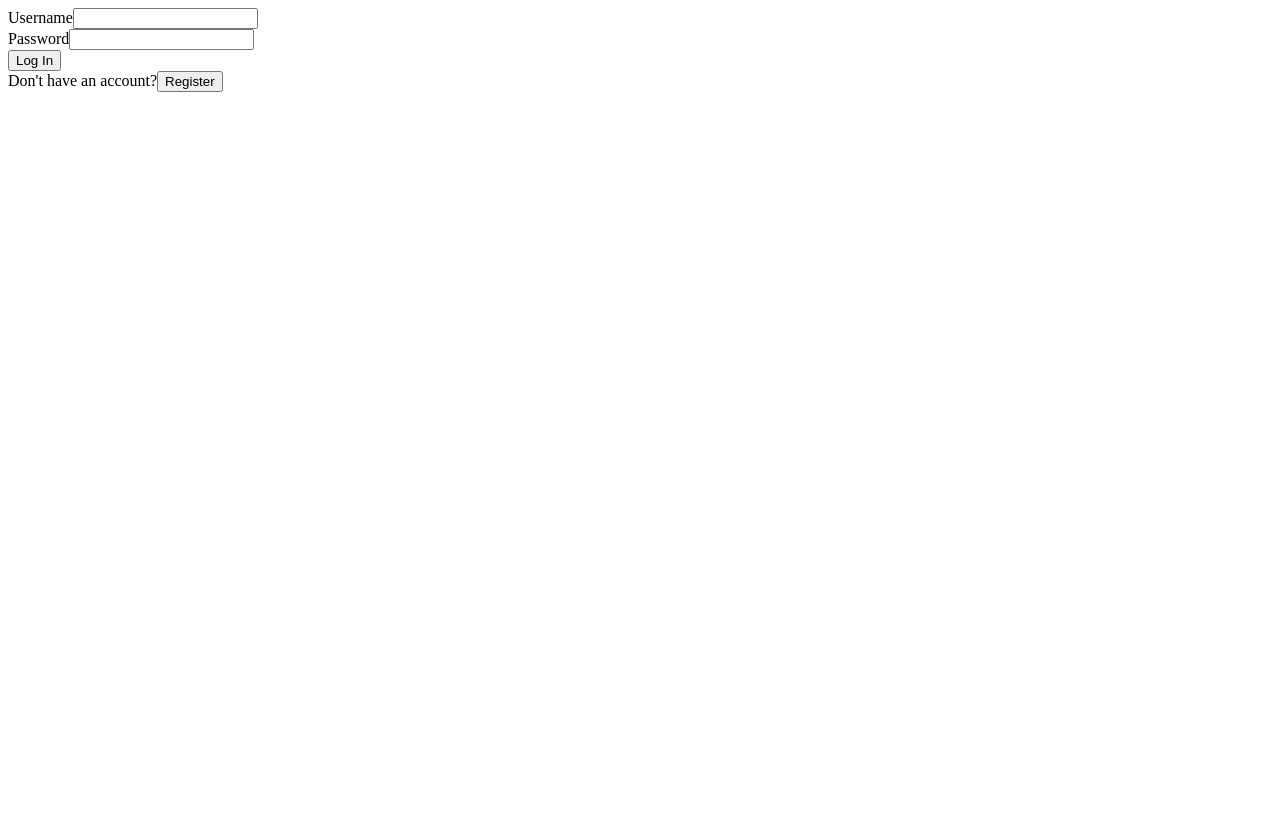
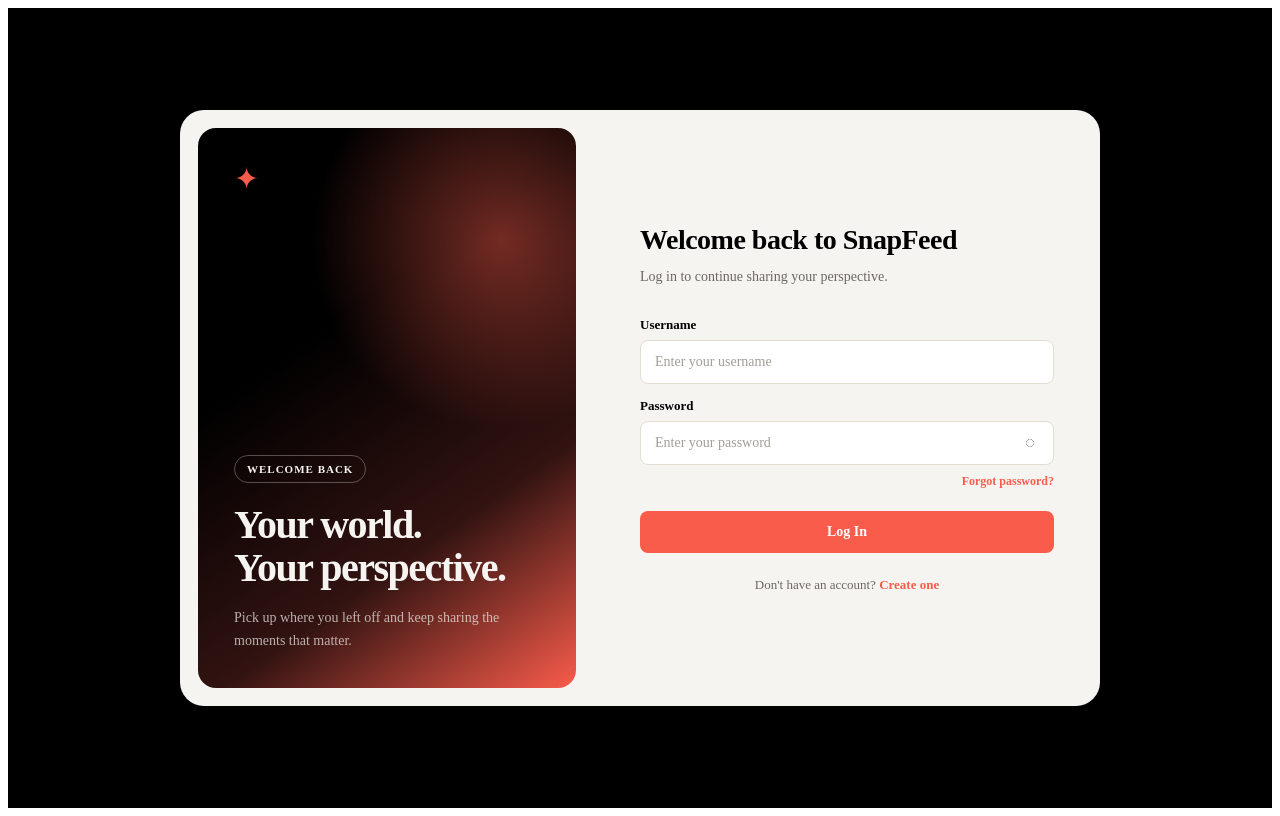
Before and after one commit to aashnaregmi/Snapfeed, a React app in the folder frontend/: page /login in a window 1280 px wide. Built offline with nearby package versions, Linux system fonts and the light colour scheme; the HTML template or start-up script is replaced by a standard one.

Commit message:
feat: implement login functionality

```diff
--- a/frontend/src/pages/Login/Login.jsx
+++ b/frontend/src/pages/Login/Login.jsx
@@ -1,5 +1,6 @@
 import { useState } from "react";
 import { useNavigate } from "react-router-dom";
+import "./Login.css";
 
 function Login() {
   const navigate = useNavigate();
@@ -10,8 +11,8 @@ function Login() {
   });
 
   const [loading, setLoading] = useState(false);
+  const [showPassword, setShowPassword] = useState(false);
   const [error, setError] = useState("");
-  const [success, setSuccess] = useState("");
 
   const handleChange = (e) => {
     const { name, value } = e.target;
@@ -22,7 +23,6 @@ function Login() {
     });
 
     setError("");
-    setSuccess("");
   };
 
   const handleLogin = async (e) => {
@@ -30,7 +30,6 @@ function Login() {
 
     setLoading(true);
     setError("");
-    setSuccess("");
 
     const formData = new URLSearchParams();
     formData.append("username", loginData.username);
@@ -48,54 +47,123 @@ function Login() {
       const data = await response.json();
 
       if (!response.ok) {
-        setError(data.detail || "Login failed");
+        setError(data.detail || "Login failed. Please try again.");
         return;
       }
 
-      setSuccess("Login successful!");
+      // Navigate to the Home route
       navigate("/");
     } catch {
-      setError("Unable to connect to the server");
+      setError("Unable to connect to the server. Please try again.");
     } finally {
       setLoading(false);
     }
   };
 
   return (
-    <div>
+    <div className="login-page">
+      <div className="login-card">
+        {/* LEFT BANNER */}
+        <div className="login-banner">
+          <div className="login-banner-content">
+            <div className="login-banner-logo">✦</div>
+
+            <div className="login-banner-bottom">
+              <span className="login-banner-tag">Welcome Back</span>
+
+              <h1>
+                Your world.
+                <br />
+                Your perspective.
+              </h1>
+
+              <p>
+                Pick up where you left off and keep sharing the moments that
+                matter.
+              </p>
+            </div>
+          </div>
+        </div>
+
+        {/* RIGHT FORM */}
+        <div className="login-form-section">
+          <div className="login-form-header">
+            <h2>Welcome back to SnapFeed</h2>
+            <p>Log in to continue sharing your perspective.</p>
+          </div>
+
           <form onSubmit={handleLogin}>
-        <div>
-          <label htmlFor="username">Username</label>
+            {/* USERNAME */}
+            <div className="login-input-group">
+              <label htmlFor="loginUsername">Username</label>
+
               <input
-            id="username"
+                id="loginUsername"
                 name="username"
                 type="text"
+                placeholder="Enter your username"
                 value={loginData.username}
                 onChange={handleChange}
                 required
               />
             </div>
 
-        <div>
-          <label htmlFor="password">Password</label>
+            {/* PASSWORD */}
+            <div className="login-input-group">
+              <label htmlFor="loginPassword">Password</label>
+
+              <div className="login-password-wrapper">
                 <input
-            id="password"
+                  id="loginPassword"
                   name="password"
-            type="password"
+                  type={showPassword ? "text" : "password"}
+                  placeholder="Enter your password"
                   value={loginData.password}
                   onChange={handleChange}
                   required
                 />
+
+                <button
+                  type="button"
+                  className="login-password-toggle"
+                  onClick={() => setShowPassword(!showPassword)}
+                  aria-label="Toggle password visibility"
+                >
+                  {showPassword ? "◉" : "◌"}
+                </button>
               </div>
 
-        <button type="submit" disabled={loading}>
+              <button
+                type="button"
+                className="forgot-button"
+                onClick={() => navigate("/forgot-password")}
+              >
+                Forgot password?
+              </button>
+            </div>
+
+            {/* LOGIN BUTTON */}
+            <button type="submit" className="login-button" disabled={loading}>
               {loading ? "Logging in..." : "Log In"}
             </button>
           </form>
-      {error && <p style={{ color: "red" }}>{error}</p>} Don't have an account?
-      <button type="button" onClick={() => navigate("/register")}>
-        Register
+
+          {/* ERROR AND SUCCESS MESSAGES */}
+          {error && <p style={{ color: "red" }}>{error}</p>}
+
+          {/* REGISTER */}
+          <p className="register-footer">
+            Don't have an account?{" "}
+            <button
+              type="button"
+              className="text-button"
+              onClick={() => navigate("/register")}
+            >
+              Create one
             </button>
+          </p>
+        </div>
+      </div>
     </div>
   );
 }
--- a/frontend/src/pages/Login/login.css
+++ b/frontend/src/pages/Login/login.css
@@ -0,0 +1,337 @@
+
+:root {
+  --color-paper: #F6F4F1;
+  --color-stone: #E4DED2;
+  --color-coral: #F95C4B;
+  --color-black: #000000;
+
+  --bg-app: var(--color-black);
+  --bg-card: var(--color-paper);
+  --border-card: var(--color-stone);
+  --text-main: var(--color-black);
+  --accent-active: var(--color-coral);
+}
+
+/* PAGE */
+.login-page {
+  min-height: 100vh;
+  background: var(--bg-app);
+  display: flex;
+  align-items: center;
+  justify-content: center;
+  padding: 32px;
+  box-sizing: border-box;
+}
+
+/* MAIN CARD */
+.login-card {
+  width: 100%;
+  max-width: 920px;
+  display: flex;
+  background: var(--bg-card);
+  border-radius: 24px;
+  overflow: hidden;
+  box-shadow: 0 25px 60px rgba(0, 0, 0, 0.35);
+}
+
+/* LEFT BANNER */
+.login-banner {
+  width: 45%;
+  padding: 18px;
+  box-sizing: border-box;
+  display: flex;
+}
+
+.login-banner-content {
+  width: 100%;
+  min-height: 560px;
+  padding: 36px;
+  box-sizing: border-box;
+  border-radius: 18px;
+  display: flex;
+  flex-direction: column;
+  justify-content: space-between;
+  color: var(--color-paper);
+
+  background:
+    radial-gradient(
+      circle at 80% 20%,
+      rgba(249, 92, 75, 0.45),
+      transparent 35%
+    ),
+    linear-gradient(
+      145deg,
+      #000000 35%,
+      #321311 70%,
+      var(--color-coral)
+    );
+}
+
+/* LOGO */
+.login-banner-logo {
+  font-size: 30px;
+  line-height: 1;
+  color: var(--accent-active);
+}
+
+/* BANNER CONTENT */
+.login-banner-bottom {
+  display: flex;
+  flex-direction: column;
+  align-items: flex-start;
+}
+
+/* WELCOME TAG */
+.login-banner-tag {
+  padding: 7px 12px;
+  margin-bottom: 20px;
+  border: 1px solid rgba(246, 244, 241, 0.3);
+  border-radius: 50px;
+  font-size: 11px;
+  font-weight: 600;
+  letter-spacing: 1px;
+  text-transform: uppercase;
+}
+
+/* BANNER TITLE */
+.login-banner-bottom h1 {
+  margin: 0;
+  color: var(--color-paper);
+  font-size: 40px;
+  line-height: 1.08;
+  font-weight: 700;
+  letter-spacing: -1.5px;
+}
+
+/* BANNER DESCRIPTION */
+.login-banner-bottom p {
+  max-width: 300px;
+  margin: 18px 0 0;
+  color: rgba(246, 244, 241, 0.7);
+  font-size: 14px;
+  line-height: 1.6;
+}
+
+/* RIGHT FORM */
+.login-form-section {
+  width: 55%;
+  padding: 50px 46px;
+  box-sizing: border-box;
+  display: flex;
+  flex-direction: column;
+  justify-content: center;
+}
+
+/* FORM HEADER */
+.login-form-header h2 {
+  margin: 0;
+  color: var(--text-main);
+  font-size: 28px;
+  line-height: 1.2;
+  font-weight: 700;
+  letter-spacing: -0.5px;
+}
+
+.login-form-header p {
+  margin: 9px 0 30px;
+  color: #6B6863;
+  font-size: 14px;
+  line-height: 1.5;
+}
+
+/* INPUT GROUP */
+.login-input-group {
+  display: flex;
+  flex-direction: column;
+  gap: 7px;
+  margin-bottom: 14px;
+}
+
+.login-input-group label {
+  color: var(--text-main);
+  font-size: 13px;
+  font-weight: 600;
+}
+
+/* INPUT */
+.login-input-group input {
+  width: 100%;
+  box-sizing: border-box;
+  padding: 13px 14px;
+  background: #FFFFFF;
+  border: 1px solid var(--border-card);
+  border-radius: 8px;
+  color: var(--text-main);
+  font-family: inherit;
+  font-size: 14px;
+  outline: none;
+  transition: border-color 0.2s ease, box-shadow 0.2s ease;
+}
+
+.login-input-group input::placeholder {
+  color: #A29E98;
+}
+
+.login-input-group input:focus {
+  border-color: var(--accent-active);
+  box-shadow: 0 0 0 3px rgba(249, 92, 75, 0.12);
+}
+
+/* PASSWORD WRAPPER */
+.login-password-wrapper {
+  position: relative;
+  width: 100%;
+}
+
+.login-password-wrapper input {
+  padding-right: 48px;
+}
+
+/* PASSWORD TOGGLE */
+.login-password-toggle {
+  position: absolute;
+  top: 0;
+  right: 8px;
+  width: 32px;
+  height: 100%;
+  padding: 0;
+  display: flex;
+  align-items: center;
+  justify-content: center;
+  border: none;
+  background: transparent;
+  color: #6B6863;
+  font-family: inherit;
+  font-size: 17px;
+  line-height: 1;
+  cursor: pointer;
+}
+
+.login-password-toggle:hover {
+  color: var(--text-main);
+}
+
+/* FORGOT PASSWORD */
+.forgot-button {
+  align-self: flex-end;
+  margin-top: 2px;
+  padding: 0;
+  border: none;
+  background: transparent;
+  color: var(--accent-active);
+  font-family: inherit;
+  font-size: 12px;
+  font-weight: 600;
+  cursor: pointer;
+}
+
+.forgot-button:hover {
+  text-decoration: underline;
+}
+
+/* LOGIN BUTTON */
+.login-button {
+  width: 100%;
+  margin-top: 8px;
+  padding: 13px;
+  border: none;
+  border-radius: 8px;
+  background: var(--accent-active);
+  color: #FFFFFF;
+  font-family: inherit;
+  font-size: 14px;
+  font-weight: 700;
+  cursor: pointer;
+  transition: background 0.2s ease, transform 0.2s ease;
+}
+
+.login-button:hover:not(:disabled) {
+  background: #E84F40;
+}
+
+.login-button:active {
+  transform: translateY(1px);
+}
+
+.login-button:disabled {
+  opacity: 0.7;
+  cursor: not-allowed;
+}
+
+/* REGISTER FOOTER */
+.register-footer {
+  margin: 24px 0 0;
+  text-align: center;
+  color: #6B6863;
+  font-size: 13px;
+}
+
+/* FOOTER BUTTON */
+.text-button {
+  padding: 0;
+  border: none;
+  background: transparent;
+  color: var(--accent-active);
+  font-family: inherit;
+  font-size: inherit;
+  font-weight: 700;
+  cursor: pointer;
+}
+
+.text-button:hover {
+  text-decoration: underline;
+}
+
+/* TABLET */
+@media (max-width: 760px) {
+  .login-page {
+    padding: 16px;
+  }
+
+  .login-card {
+    flex-direction: column;
+  }
+
+  .login-banner {
+    width: 100%;
+    padding: 14px;
+  }
+
+  .login-banner-content {
+    min-height: 280px;
+    padding: 26px;
+  }
+
+  .login-banner-bottom h1 {
+    font-size: 30px;
+  }
+
+  .login-form-section {
+    width: 100%;
+    padding: 32px 26px;
+  }
+}
+
+/* MOBILE */
+@media (max-width: 520px) {
+  .login-page {
+    padding: 10px;
+  }
+
+  .login-banner-content {
+    min-height: 240px;
+    padding: 22px;
+  }
+
+  .login-banner-bottom h1 {
+    font-size: 27px;
+  }
+
+  .login-form-section {
+    padding: 28px 20px;
+  }
+
+  .login-form-header h2 {
+    font-size: 24px;
+  }
+}
```
Lines whose indentation alone changed are shown as unchanged.
